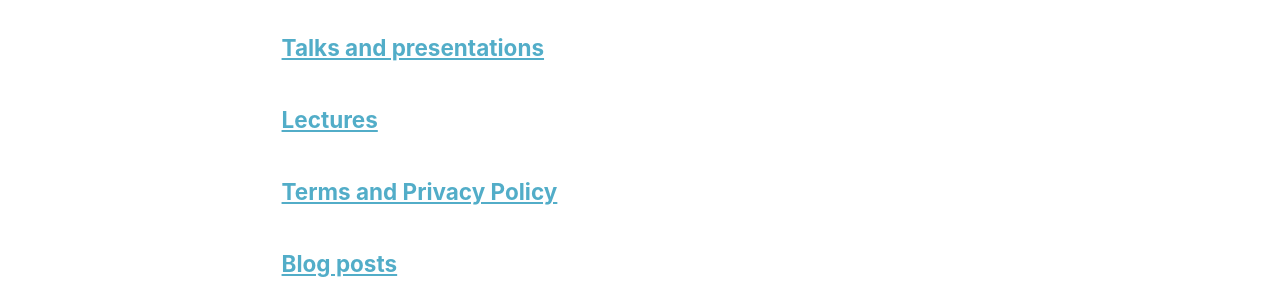
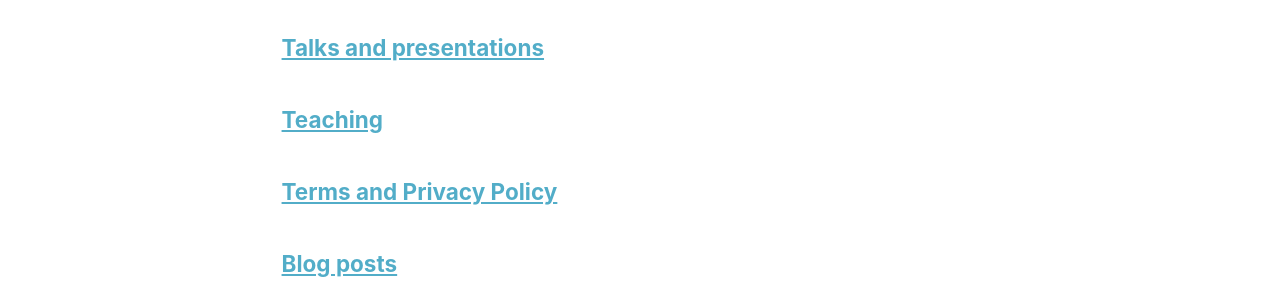
Before and after one commit to yushintia/yushintia.github.io, a Jekyll site: the page built from _pages/page-archive.html, in a window 1280 px wide and 900 px high, scrolled down 775 px. Shown: the part 443-743 px from the top of the window. Built offline with Jekyll 4.4.1, drawn with Linux system fonts in a browser that asks for light colours; a style sheet for code colours, icons or effects is not loaded.

Commit message:
Update teaching.html

```diff
--- a/_pages/teaching.html
+++ b/_pages/teaching.html
@@ -1,12 +1,12 @@
 ---
 layout: archive
-title: "Lectures"
-permalink: /lectures/
+title: "Teaching"
+permalink: /teaching/
 author_profile: true
 ---
 
 {% include base_path %}
 
-{% for post in site.lectures reversed %}
+{% for post in site.teaching reversed %}
   {% include archive-single.html %}
 {% endfor %}
```
